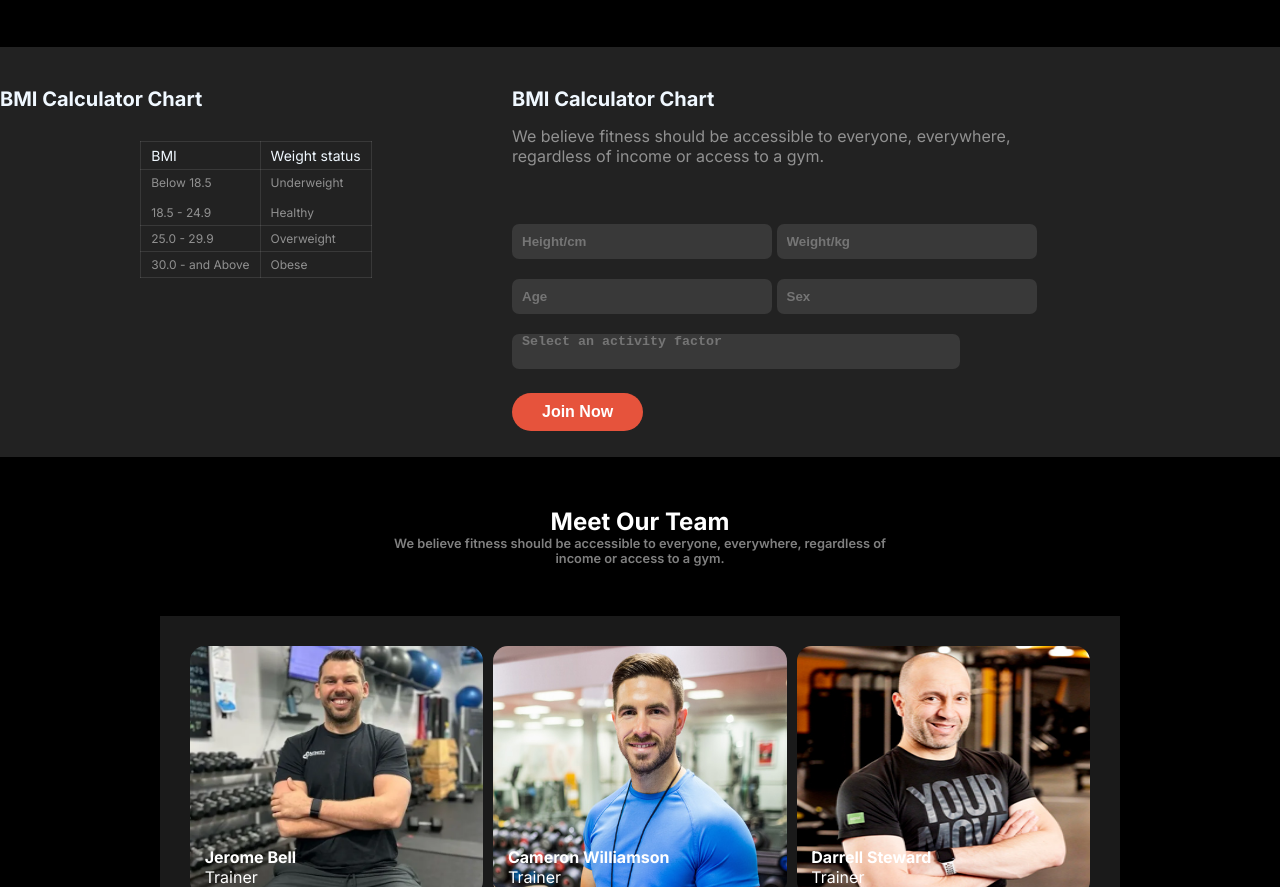
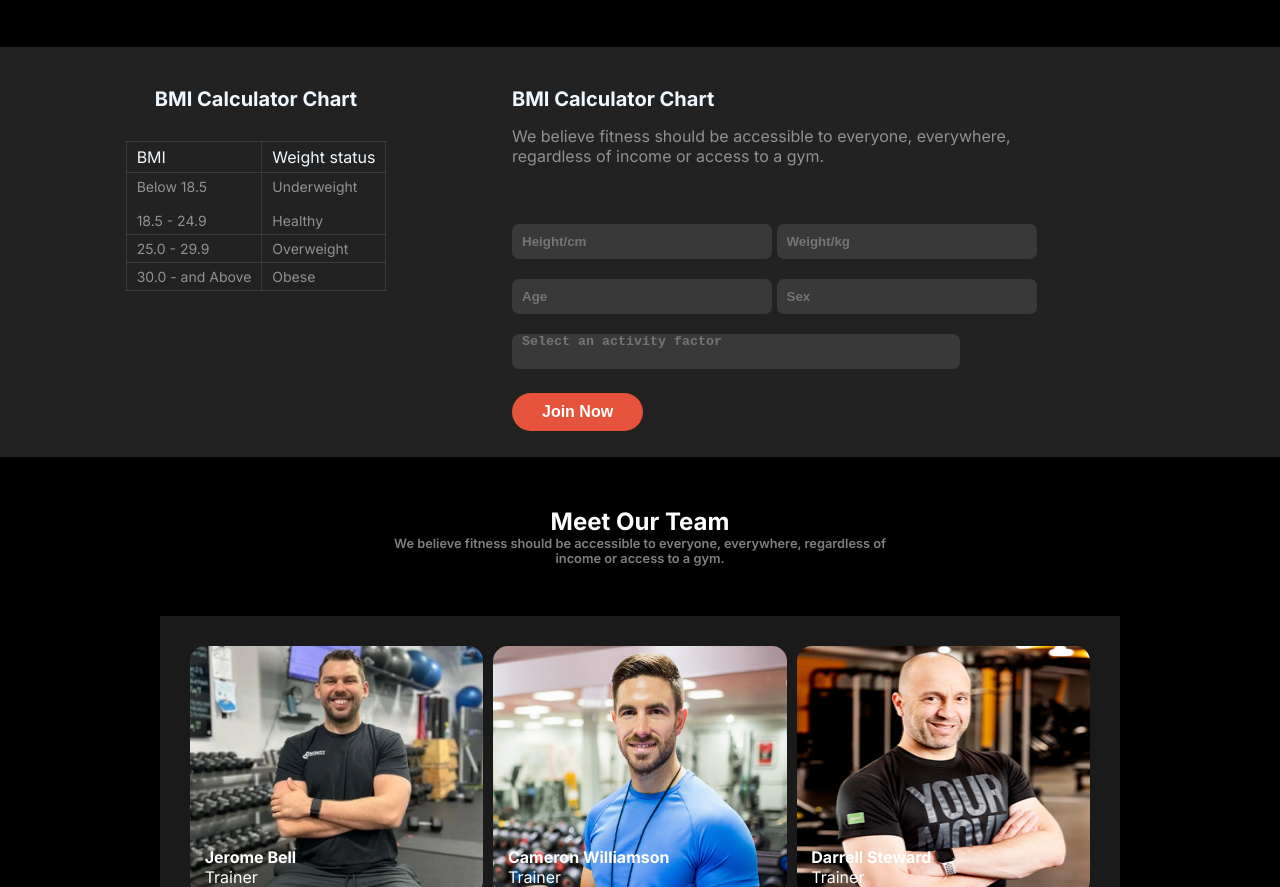
Before and after one commit to maksuda32/Assignment-2-new, a plain HTML site: page index.html in a window 1280 px wide. Shown: the part 1982-2869 px from the top of the page. Drawn offline with nearby package versions, Linux system fonts and the light colour scheme; a web font is replaced by a local one.

Commit message:
make responsive

```diff
--- a/styles/style.css
+++ b/styles/style.css
@@ -260,10 +260,10 @@
   .bmi h4{
     color: aliceblue;
     font-size: 20px;
+    margin: 0 auto;
     margin-top: 40px;
     margin-bottom: 30px;
     max-width: max-content;
-    text-align: left;
   }
   .bmi table {
     border-collapse: collapse;
@@ -271,13 +271,13 @@
   }
   .bmi thead td {
     color: aliceblue;
-    font-size: 14px;
+    font-size: 16px;
   }
   .bmi td {
     border: 1px solid rgba(255, 255, 255, 0.1);
     color: rgba(255, 255, 255, 0.5);
     padding: 5px 10px;
-    font-size: 12px;
+    font-size: 14px;
   }
   .bmi2 {
     width: 60%;
```
